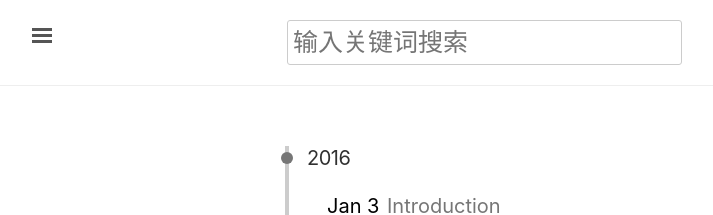
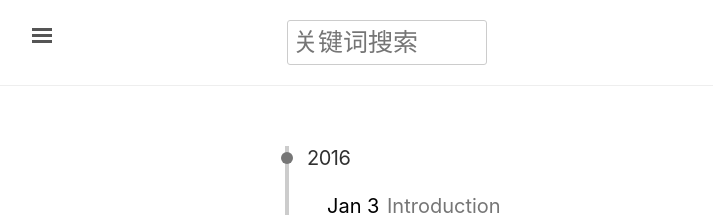
Before and after one commit to doublesand/doublesand, a Jekyll site: the page built from index.html, in a window 1280 px wide. Shown: the top 215 px of the page, without its empty margins (3-716 px from the left). Built offline with Jekyll 4.4.1, drawn with Linux system fonts in a browser that asks for light colours.

Commit message:
修复搜索栏过大

```diff
--- a/_layouts/default.html
+++ b/_layouts/default.html
@@ -13,7 +13,7 @@
                 <div class="container">
                     <h3 class="masthead-title">
                         {% if page.title == "Blog" %}
-                        <input class="page-search-input" type="text" placeholder="输入关键词搜索" />
+                        <input class="page-search-input" type="text" placeholder="关键词搜索" />
                         {% else %}
                         <a href="{{ site.baseurl }}/" title="Blog">Back Archives</a>
                         {% endif %}
--- a/_sass/_masthead.scss
+++ b/_sass/_masthead.scss
@@ -32,4 +32,5 @@
   padding: 7px 0px;
   border-radius: 3px;
   padding-left: 5px;
+  width: 10rem;
 }
```
